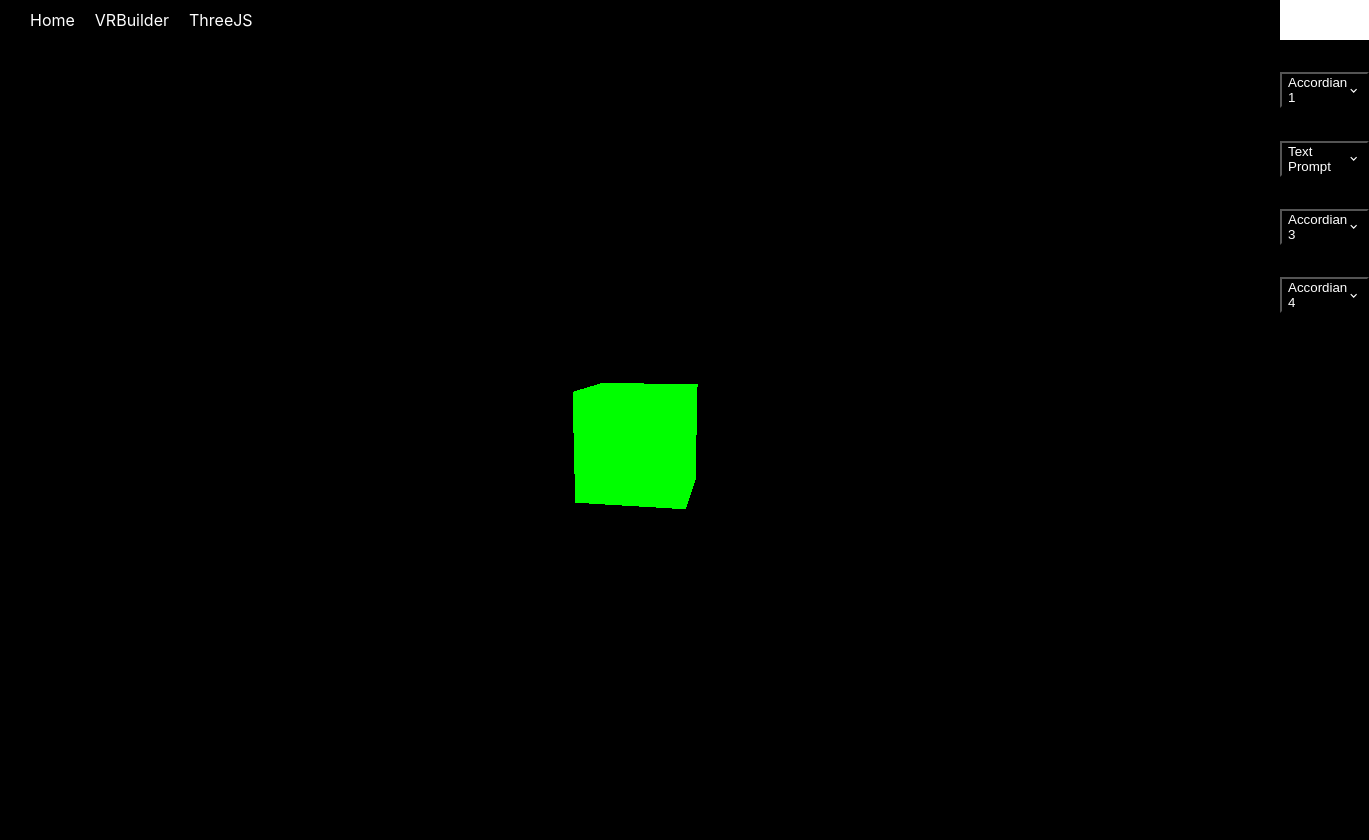
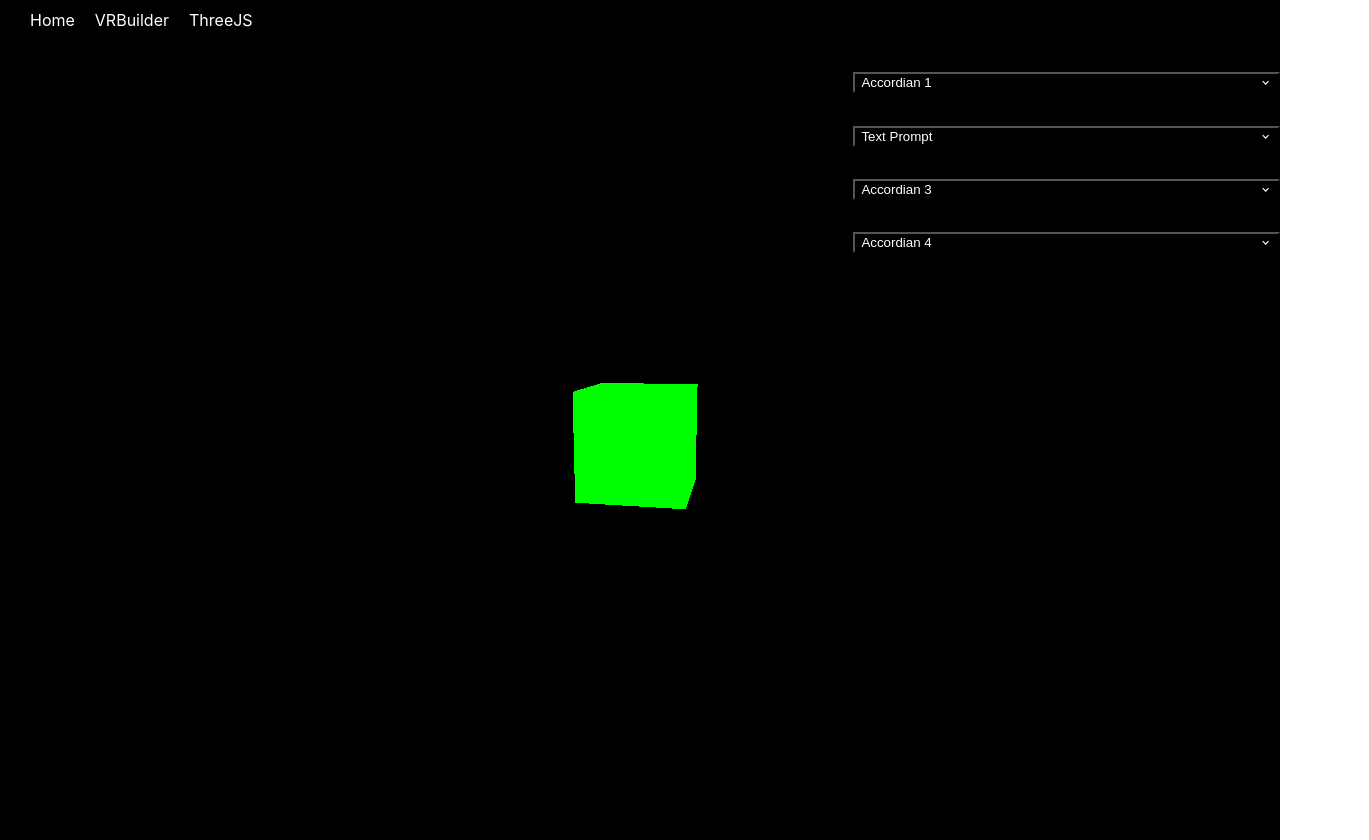
Before and after one commit to HowardHuang1/Hack-SC-X, a React (Create React App) app in the folder hacksc/: page /vrbuilder in a window 1280 px wide. Shown: the whole page, 1369 px wide, since content can reach past the window. Built offline with nearby package versions, Linux system fonts and the light colour scheme.

Commit message:
Update VRBuilder.js

```diff
--- a/hacksc/src/components/VRBuilder.js
+++ b/hacksc/src/components/VRBuilder.js
@@ -16,6 +16,10 @@ import {
   } from "@chakra-ui/react";
 
   import * as THREE from 'three';
+  import { OrbitControls } from 'three/examples/jsm/controls/OrbitControls.js';
+  import { DragControls } from 'three/examples/jsm/controls/DragControls.js';
+  import * as dat from 'dat.gui';
+  import { GLTFLoader } from 'three/examples/jsm/loaders/GLTFLoader.js';
 
 function VRBuilder() {
     const ThreeScene = () => {
@@ -51,16 +55,9 @@ function VRBuilder() {
         }, []);
 
         return (
-            <div
-              style={{
-                width: '66.67%', // 2/3 of the page width
-                float: 'left',   // Left-aligned
-              }}
-              ref={mount}
-            />
+            <div ref={mount} />
         );
     };
-
     ///////
     const [response, setResponse] = useState("");
     const [textPrompt, setTextPrompt] = useState('');
@@ -76,7 +73,11 @@ function VRBuilder() {
 
   return (
     <div className="web-screen-partition">
-        <div className="web-left-section">
+        <div className="web-left-section"               style={{
+                width: '66.67%',  // 2/3 of the page width
+                float: 'left',    // Left-aligned
+                height: '100vh',  // Full height
+              }}>
             <ThreeScene />
         </div>
         <div className="web-right-section">
```
Lines whose indentation alone changed are shown as unchanged.
